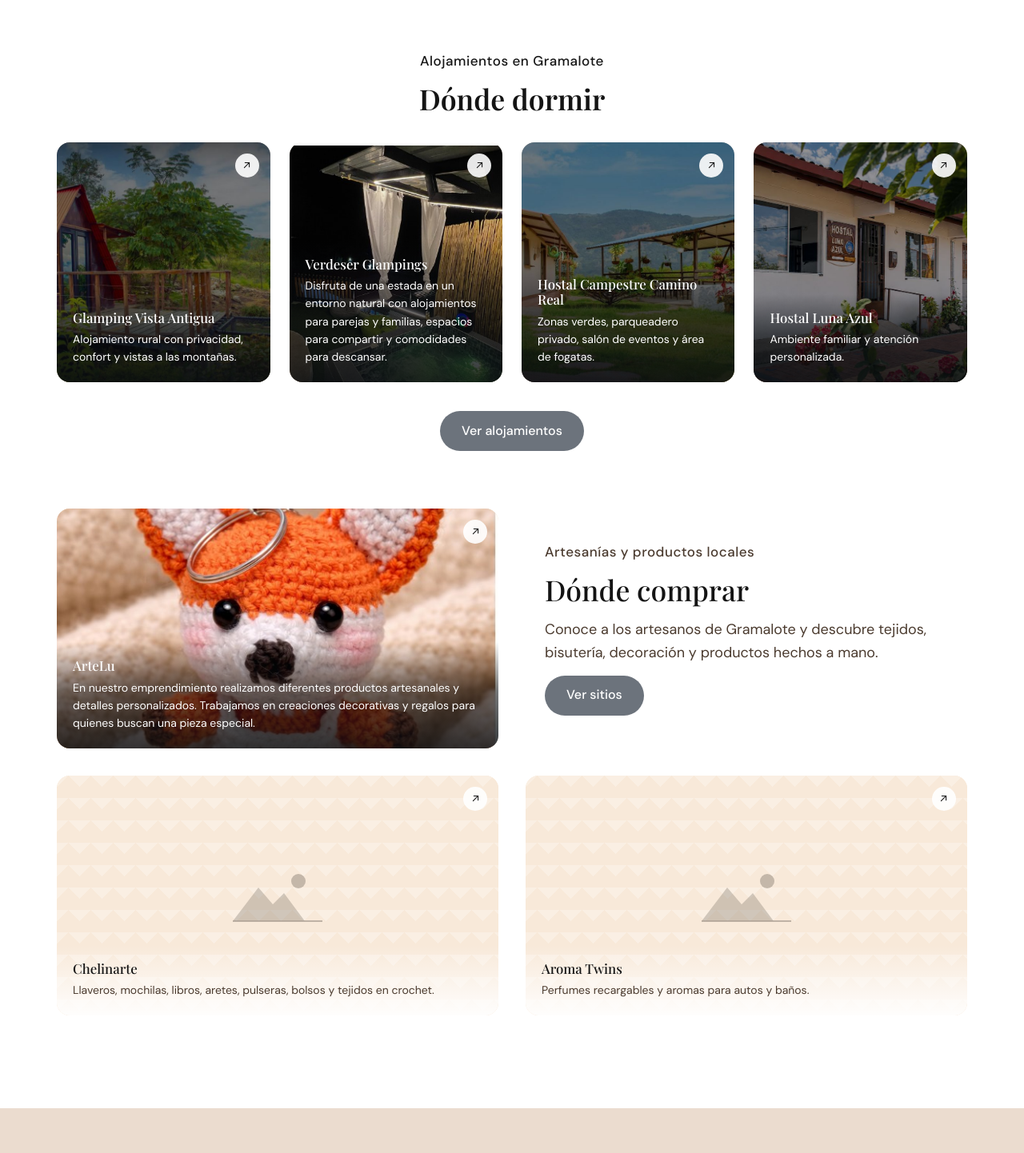
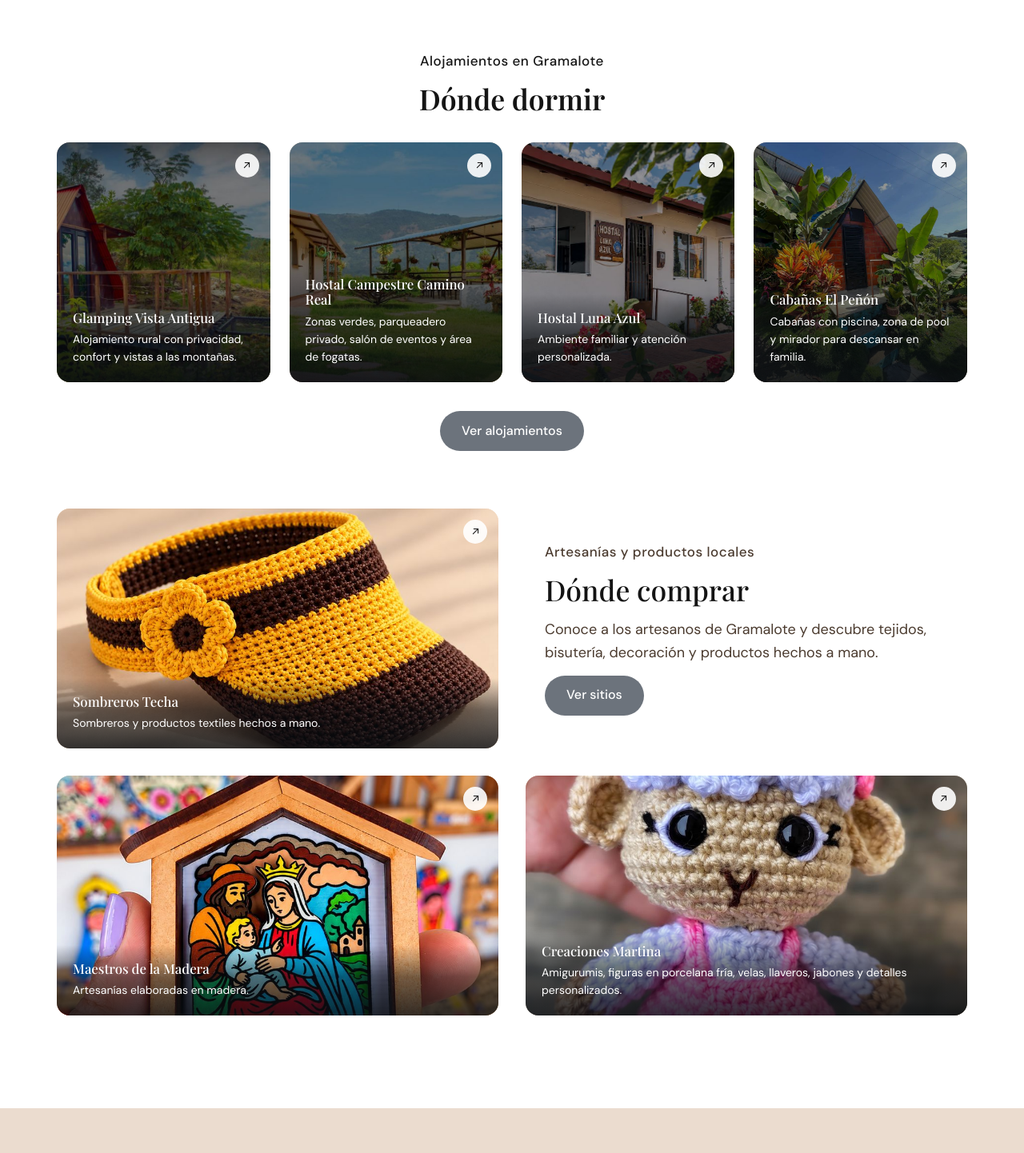
Before and after one commit to stevencardenas-dev/gramalote_interactivo, a React (Vite) app in the folder frontend/: page /donde-ir in a window 1280 px wide. Shown: the part 1632-3074 px from the top of the page at 80% size. Built offline with nearby package versions, Linux system fonts and the light colour scheme.

Commit message:
Alinea los lugares de Dónde ir, comer y dormir con el Figma
Reemplaza los slice por selecciones explícitas de slugs
(pickEstablishments) para respetar los lugares y el orden del diseño.

Co-Authored-By: Claude Sonnet 5.5 <noreply@anthropic.com>

```diff
--- a/frontend/src/data/establishments.js
+++ b/frontend/src/data/establishments.js
@@ -562,6 +562,14 @@ export function getEstablishmentsByCategory(category) {
   )
 }
 
+// Selección editorial: devuelve las fichas en el orden de los slugs dados,
+// que es el que muestra el Figma.
+export function pickEstablishments(slugs) {
+  return slugs
+    .map((slug) => establishments.find((item) => item.slug === slug && !item.hidden))
+    .filter(Boolean)
+}
+
 export function getEstablishment(slug) {
   return establishments.find((item) => item.slug === slug)
 }
--- a/frontend/src/pages/DondeComer.jsx
+++ b/frontend/src/pages/DondeComer.jsx
@@ -5,12 +5,24 @@ import ListingCard from '../components/cards/ListingCard.jsx'
 import PlaceCard from '../components/cards/PlaceCard.jsx'
 import FilterBar, { FilterSelect, FilterToggle } from '../components/ui/FilterBar.jsx'
 import MapPanel from '../components/ui/MapPanel.jsx'
-import { categories, getEstablishmentsByCategory } from '../data/establishments.js'
+import { categories, pickEstablishments } from '../data/establishments.js'
 
 export default function DondeComer() {
   const meta = categories.comer
-  const places = getEstablishmentsByCategory('comer')
-  const lodging = getEstablishmentsByCategory('dormir').slice(0, 4)
+  const places = pickEstablishments([
+    'bambu',
+    'dona-claudia',
+    'dulce-paseo',
+    'fresas-con-crema-carvajal',
+    'la-sazon-de-la-tia',
+    'la-comarca',
+  ])
+  const lodging = pickEstablishments([
+    'glamping-vista-antigua',
+    'hostal-campestre-camino-real',
+    'hostal-luna-azul',
+    'cabanas-el-penon',
+  ])
 
   return (
     <>
--- a/frontend/src/pages/DondeDormir.jsx
+++ b/frontend/src/pages/DondeDormir.jsx
@@ -5,12 +5,12 @@ import PlaceCard from '../components/cards/PlaceCard.jsx'
 import FilterBar, { FilterSelect } from '../components/ui/FilterBar.jsx'
 import MapPanel from '../components/ui/MapPanel.jsx'
 import HistoryBlock from '../components/home/HistoryBlock.jsx'
-import { categories, getEstablishmentsByCategory } from '../data/establishments.js'
+import { categories, getEstablishmentsByCategory, pickEstablishments } from '../data/establishments.js'
 
 export default function DondeDormir() {
   const meta = categories.dormir
   const places = getEstablishmentsByCategory('dormir')
-  const shops = getEstablishmentsByCategory('comprar').slice(0, 2)
+  const shops = pickEstablishments(['maestros-de-la-madera', 'creaciones-martina'])
 
   return (
     <>
--- a/frontend/src/pages/DondeIr.jsx
+++ b/frontend/src/pages/DondeIr.jsx
@@ -3,11 +3,20 @@ import Photo from '../components/ui/Photo.jsx'
 import Button from '../components/ui/Button.jsx'
 import PlaceCard from '../components/cards/PlaceCard.jsx'
 import { MapExplorer } from '../components/ui/MapPanel.jsx'
-import { getEstablishmentsByCategory } from '../data/establishments.js'
+import { pickEstablishments } from '../data/establishments.js'
 
 export default function DondeIr() {
-  const lodging = getEstablishmentsByCategory('dormir').slice(0, 4)
-  const shops = getEstablishmentsByCategory('comprar').slice(0, 3)
+  const lodging = pickEstablishments([
+    'glamping-vista-antigua',
+    'hostal-campestre-camino-real',
+    'hostal-luna-azul',
+    'cabanas-el-penon',
+  ])
+  const shops = pickEstablishments([
+    'sombreros-techa',
+    'maestros-de-la-madera',
+    'creaciones-martina',
+  ])
 
   return (
     <>
```
